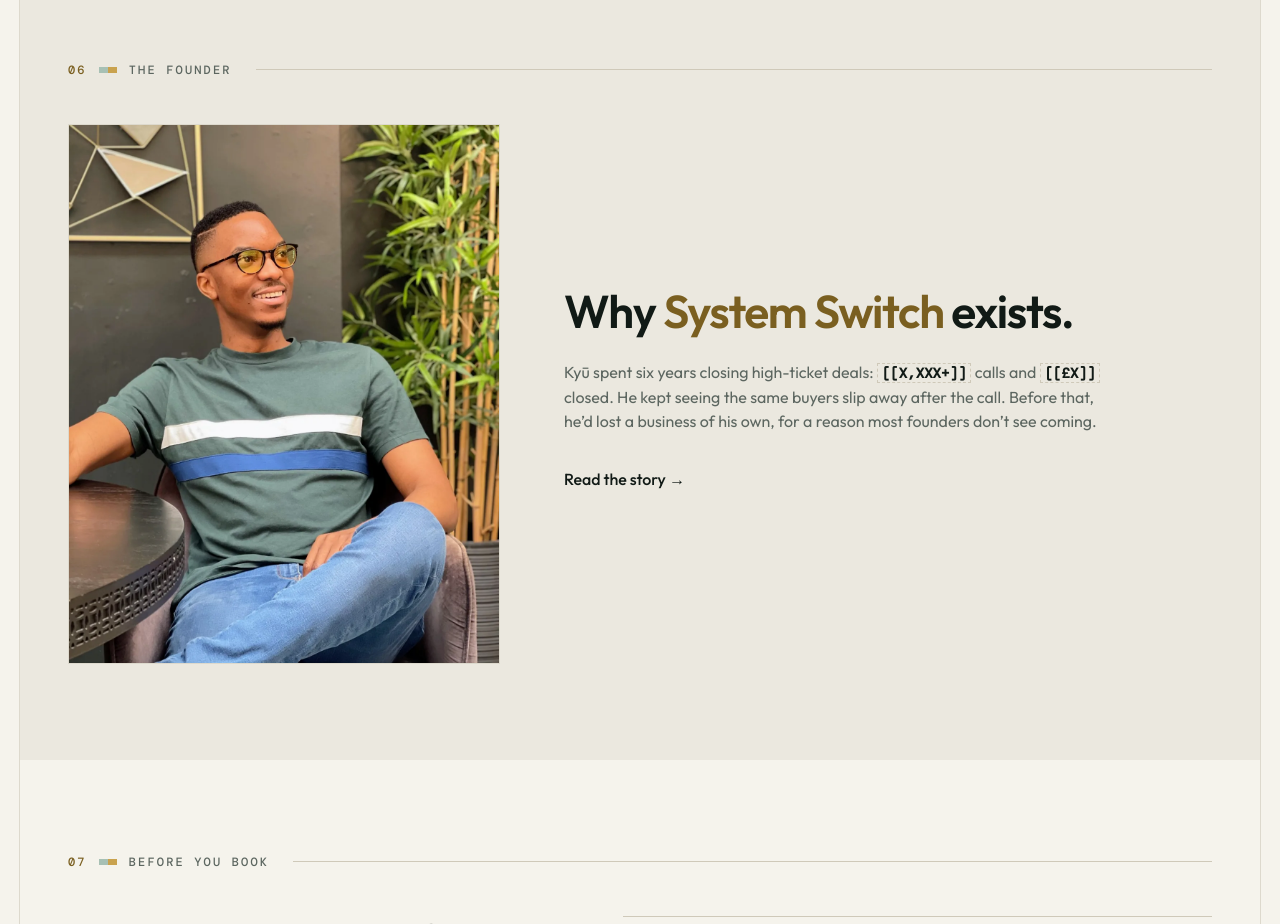
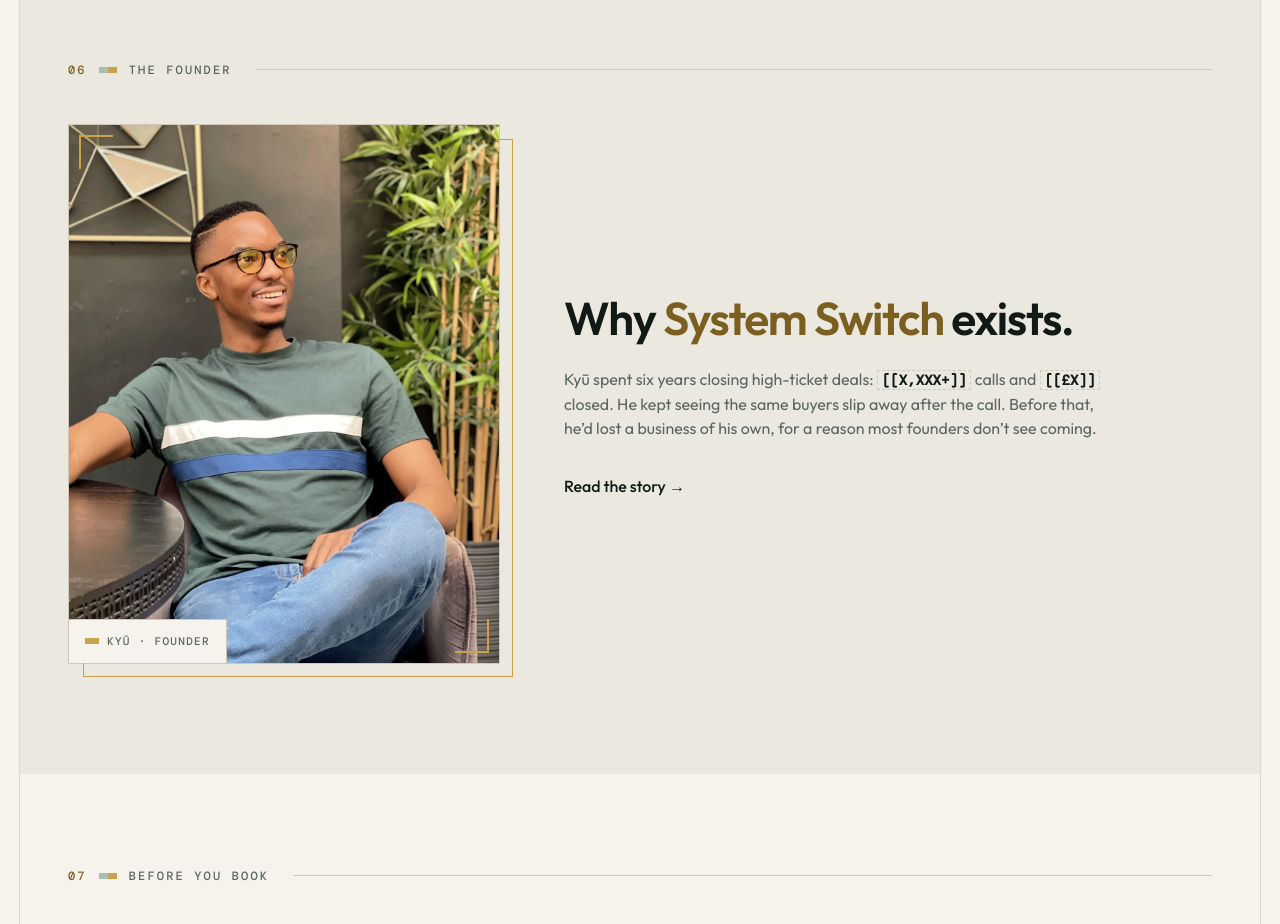
Before and after one commit to ssdidgital/assets, a Next.js app: page / in a window 1280 px wide. Shown: the part 5960-6884 px from the top of the page. Built offline with nearby package versions, Linux system fonts and the light colour scheme; no server answers; a web font is replaced by a local one.

Commit message:
Frame founder portrait in brand style
Co-Authored-By: Claude Opus 5.5 <noreply@anthropic.com>
Claude-Session: https://claude.ai/code/session_018ZrgN2N7j4nyyx13RYkuGb

```diff
--- a/app/about/page.tsx
+++ b/app/about/page.tsx
@@ -13,7 +13,7 @@ export default function About() {
       <section className="s-sec s-sec-first s-phero"><div className="s-wrap s-center">
         <Eyebrow>About</Eyebrow>
         <h1 className="s-h1">The sales I watched slip away <Em>weren’t lost on the call.</Em></h1>
-        <div className="s-portrait s-portrait-lg s-portrait-img"><img src="/kyu.webp" width={1200} height={1500} alt="Kyū, founder of System Switch" loading="lazy" decoding="async" /></div>
+        <div className="s-portrait s-portrait-lg s-portrait-img"><img src="/kyu.webp" width={1200} height={1500} alt="Kyū, founder of System Switch" loading="lazy" decoding="async" /><span className="s-portrait-tick tl" aria-hidden="true" /><span className="s-portrait-tick br" aria-hidden="true" /><span className="s-portrait-tag" aria-hidden="true"><i />Kyū · Founder</span></div>
       </div></section>
       <section className="s-sec"><div className="s-wrap s-center">
         <div className="s-story ss-body-lg">
--- a/components/v2/sections.tsx
+++ b/components/v2/sections.tsx
@@ -131,7 +131,7 @@ export function V2Founder({ n = '06' }: { n?: string }) {
     <section className="s-sec s-sunk"><div className="s-wrap">
       <SecIndex n={n}>The founder</SecIndex>
       <div className="s-founder">
-        <div className="s-portrait s-portrait-img"><img src="/kyu.webp" width={1200} height={1500} alt="Kyū, founder of System Switch" loading="lazy" decoding="async" /></div>
+        <div className="s-portrait s-portrait-img"><img src="/kyu.webp" width={1200} height={1500} alt="Kyū, founder of System Switch" loading="lazy" decoding="async" /><span className="s-portrait-tick tl" aria-hidden="true" /><span className="s-portrait-tick br" aria-hidden="true" /><span className="s-portrait-tag" aria-hidden="true"><i />Kyū · Founder</span></div>
         <div className="s-founder-text">
           <h2 className="s-h2" style={{ marginTop: 0 }}>Why <Em>System Switch</Em> exists.</h2>
           <p className="ss-body">Kyū spent six years closing high-ticket deals: <strong><Ph>[[X,XXX+]]</Ph></strong> calls and <strong><Ph>[[<Cur />X]]</Ph></strong> closed. He kept seeing the same buyers slip away after the call. Before that, he’d lost a business of his own, for a reason most founders don’t see coming.</p>
--- a/styles/fixes.css
+++ b/styles/fixes.css
@@ -81,6 +81,13 @@ h1, h2, h3, .ss-h3, .s-faq-i button > span:first-child { text-wrap: balance; }
 .s-hero-h { overflow-wrap: break-word; }
 @media (max-width: 400px) { .s-hero-h { font-size: 30px; line-height: 34px; } }
 
-/* Founder portrait photo */
-.s-portrait-img { overflow: hidden; background: var(--bg-sunken); }
-.s-portrait-img img { display: block; width: 100%; height: 100%; object-fit: cover; object-position: 50% 30%; }
+/* Founder portrait photo: square, hairline, offset gold frame, corner ticks and a mono tag. */
+.s-portrait-img { position: relative; isolation: isolate; overflow: visible; border: 1px solid var(--border-strong); background: var(--bg-sunken); margin: 0 14px 14px 0; }
+.s-portrait-img::before { content: ""; position: absolute; inset: 0; transform: translate(14px, 14px); border: 1px solid var(--accent-fill); z-index: -1; pointer-events: none; }
+.s-portrait-img img { display: block; width: 100%; height: 100%; object-fit: cover; object-position: 50% 30%; filter: saturate(.88) contrast(1.03) sepia(.08); }
+.s-portrait-img .s-portrait-tick { position: absolute; width: 14px; height: 14px; border: 0 solid var(--accent-fill); pointer-events: none; }
+.s-portrait-tick.tl { top: 10px; left: 10px; border-top-width: 2px; border-left-width: 2px; }
+.s-portrait-tick.br { bottom: 10px; right: 10px; border-bottom-width: 2px; border-right-width: 2px; }
+.s-portrait-tag { position: absolute; left: 0; bottom: 0; display: inline-flex; align-items: center; gap: 8px; padding: 8px 12px; background: var(--bg-canvas); border-top: 1px solid var(--border-strong); border-right: 1px solid var(--border-strong); font: 500 11px/1 var(--font-mono); letter-spacing: .12em; text-transform: uppercase; color: var(--text-primary); }
+.s-portrait-tag i { width: 14px; height: 6px; background: var(--accent-fill); }
+@media (max-width: 767px) { .s-portrait-img { margin: 0 8px 8px 0; } .s-portrait-img::before { transform: translate(8px, 8px); } }
```
Also changed, not shown: files8.json (+1 -1 lines).
